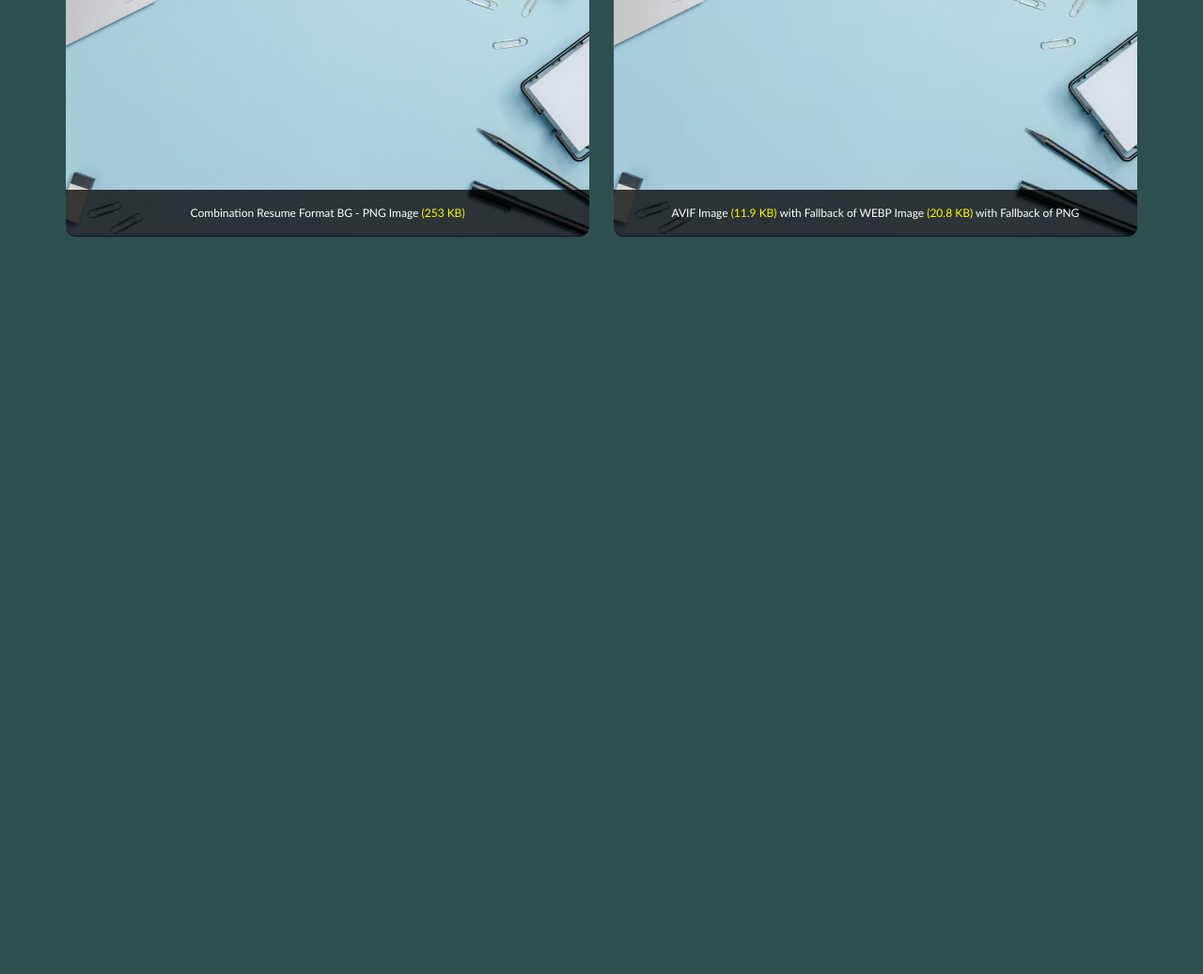
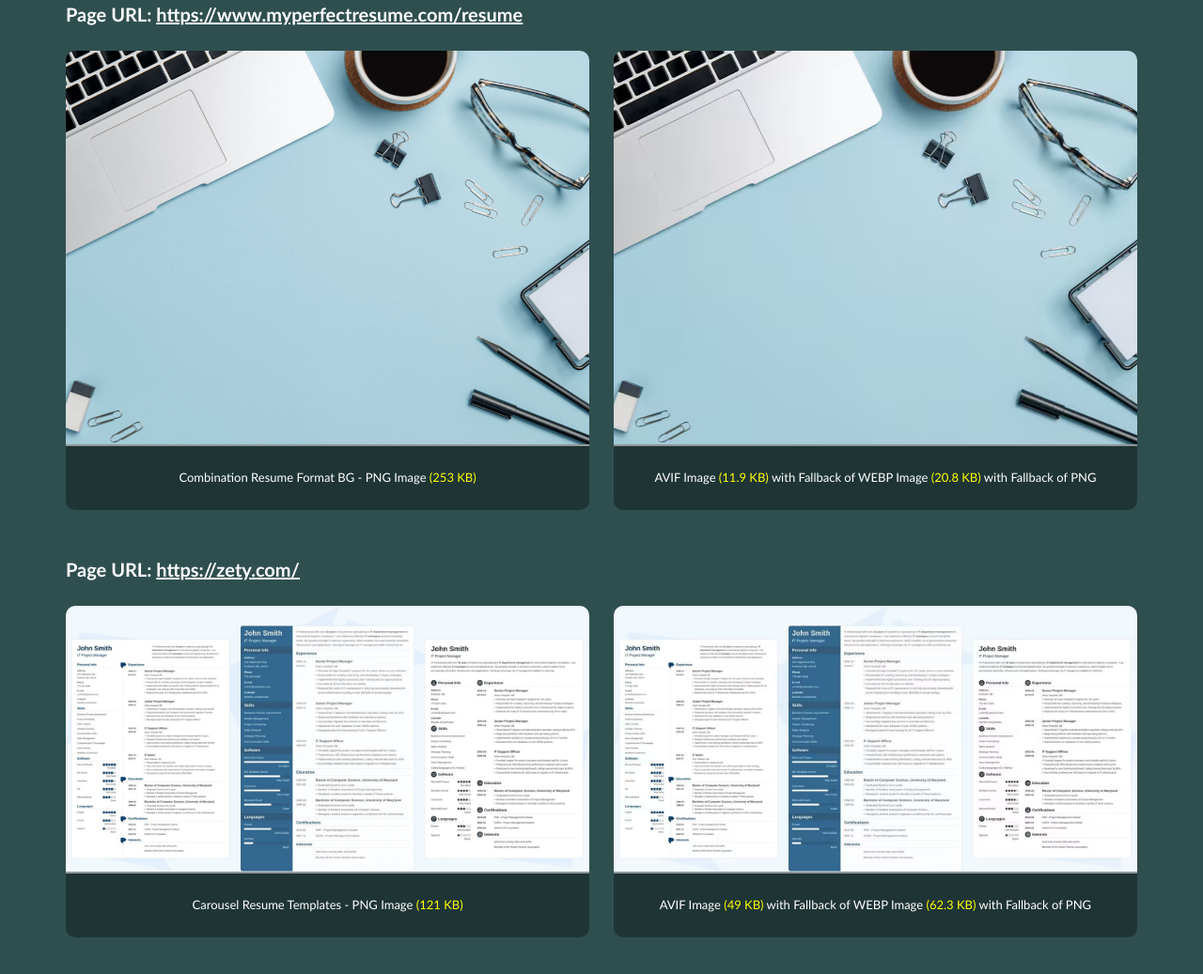
Before and after one commit to shyamkushwaha23/poc-avif, a plain HTML site: page index.html in a window 1280 px wide. Shown: the part 1105-2142 px from the top of the page at 94% size. Before the commit the page ends 1405 px from the top, so only its background shows below. Drawn offline with Linux system fonts and the light colour scheme.

Commit message:
PER-7981 | POC - AVIF Image Format with Fallback | Added Zety.com image

```diff
--- a/index.html
+++ b/index.html
@@ -14,9 +14,10 @@
     }
 
     html {
-      font: 62.5%/1 'Trebuchet MS', Georgia, Arial;
+      font: 62.5%/1.5 'Trebuchet MS', Georgia, Arial;
       background: darkslategray;
       color: #fff;
+      padding: 5vh 5vw;
     }
 
     main {
@@ -45,6 +46,7 @@
       color: white;
       text-decoration: underline;
       transition: color .5s;
+      word-break: break-all;
     }
 
     a:hover {
@@ -57,42 +59,38 @@
       outline: 1px dashed;
     }
 
+
     .container {
-      display: flex;
-      column-gap: 2vw;
       margin-bottom: 6vh;
     }
 
     figure {
-      ___border: 1px solid #fff;
-      width: 50%;
       position: relative;
       text-align: center;
     }
 
     img {
       max-width: 100%;
+      display: block;
       height: auto;
       font-size: 2rem;
       position: relative;
-      border-radius: 1rem;
+      border-radius: 1rem 1rem 0 0;
     }
 
     figcaption {
-      position: absolute;
-      left: 0;
-      bottom: 0;
-      width: 100%;
-      font-size: 1.2rem;
-      background-color: rgba(0,0,0,.75);
-      ___background: linear-gradient(rgba(0,0,0,.85), rgba(0,0,0,.66));
-      line-height: 5rem;
+      display: block;
+      font-size: 1.3rem;
+      background-color: rgba(0,0,0,.33);
+      padding: 3vh 2vw;
       text-align: center;
       transition: background-color 1s;
       border-radius: 0 0 1rem 1rem;
+      border-top: 2px solid rgba(255,255,255,.5);
     }
+
     figcaption:hover {
-      background-color: rgba(0,0,0,.85);
+      background-color: rgba(0,0,0,.5);
     }
 
     .file-size {
@@ -111,6 +109,23 @@
       animation: rotateLoader 1s infinite ;
     }
 
+    @media (max-width: 991px) {
+      figure + figure {
+        margin-top: 5vh;
+      }
+    }
+
+    @media (min-width: 992px) {
+      .container {
+        display: flex;
+        column-gap: 2vw;
+      }
+
+      .figure {
+        width: 50%;
+      }
+    }
+
     @keyframes rotateLoader {
       0% {
         transform: rotate(0);
@@ -124,7 +139,7 @@
 </head>
 <body>
   <main>
-    <h1>AVIF POC with Fallback Support</h1>
+    <h1>AVIF POC with Fallback Support - <a href="https://squoosh.app" target="_blank">Courtesy https://squoosh.app </a></h1>
 
 
     <h2><a href="https://www.livecareer.com/" target="blank">https://www.livecareer.com/</a> </h2>
@@ -184,6 +199,25 @@
         </picture>
       </figure>
     </section>
+
+
+    <h2><a href="https://zety.com/" target="blank">https://zety.com/</a></h2>
+    <section class="container">
+      <figure>
+        <img src="images/carousel-resume-templates.jpg" alt="Carousel Resume Templates" width="1366" height="694" class="loading" style="aspect-ratio : 1366/694" />
+        <figcaption>Carousel Resume Templates - PNG Image <span class="file-size">(121 KB)</span></figcaption>
+      </figure>
+
+      <figure>
+        <picture>
+          <source type="image/avif" srcset="images/carousel-resume-templates.avif">
+          <source type="image/webp" srcset="images/carousel-resume-templates.webp">
+
+          <img src="images/carousel-resume-templates.jpg" alt="Carousel Resume Templates" width="1366" height="694" class="loading" style="aspect-ratio : 1366/694" />
+          <figcaption>AVIF Image <span class="file-size">(49 KB)</span> with Fallback of WEBP Image <span class="file-size">(62.3 KB)</span> with Fallback of PNG</figcaption>
+        </picture>
+      </figure>
+    </section>
   </main>
 
 
@@ -193,7 +227,7 @@
 
     $images.forEach(function(element, index, nodeList){
       element.addEventListener('load', function() {
-        //this.classList.remove('loading');
+        this.classList.remove('loading');
       })
     })
   </script>
```
Also changed, not shown: images/carousel-resume-templates.avif (added), images/carousel-resume-templates.jpg (added), images/carousel-resume-templates.webp (added).
